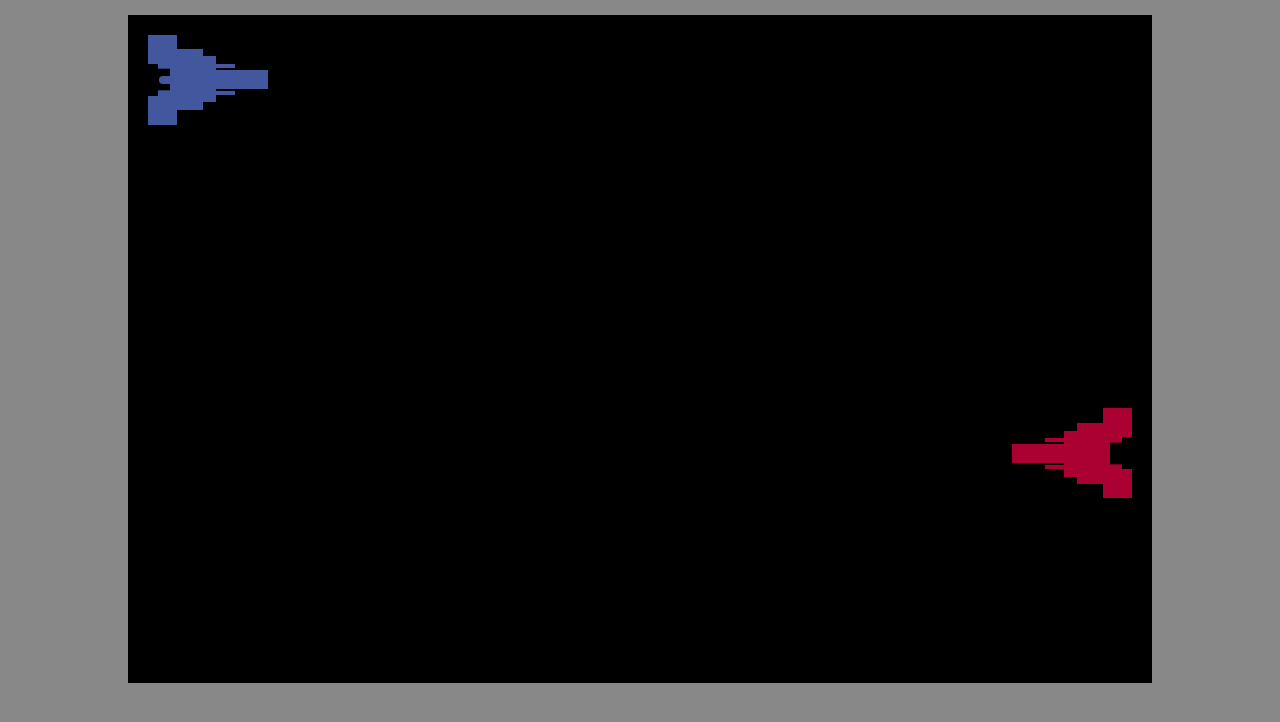
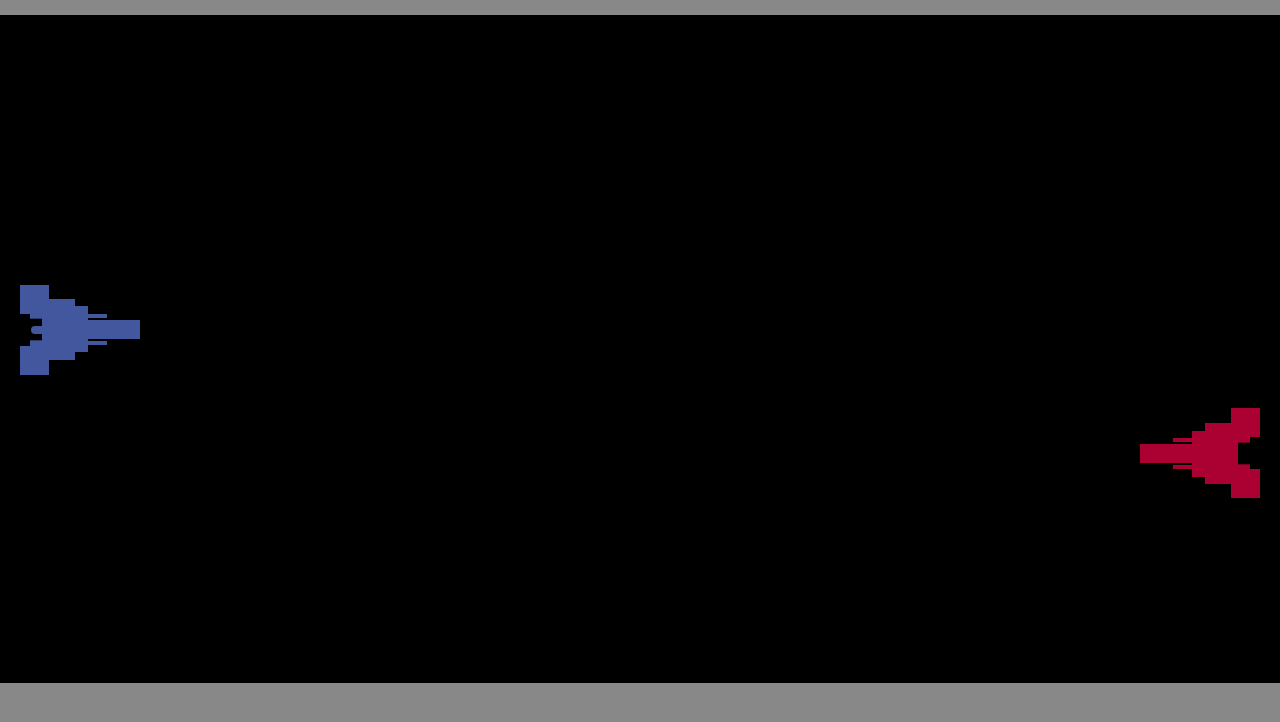
Before and after one commit to danielfabbri/superspacedefense, a plain HTML site: page index.html in a window 1280 px wide. Drawn offline with nearby package versions, Linux system fonts and the light colour scheme.

```diff
--- a/script.js
+++ b/script.js
@@ -1,6 +1,14 @@
+$(document).ready( function userArrive() {
+    $("#p1").css({'margin-top': '270px'});
+    $("#p1").animate({'margin-left': '-130px'}, 1);
+    $("#p1").animate({'margin-left': '20px'}, 500);
+});
+
 $(document).ready( function enemyArrive() {
+    $("#e1").css({'margin-top': '270px'});
     $("#e1").animate({'margin-right': '-130px'}, 1);
-$("#e1").animate({'margin-right': '20px'}, 19000 ?enemyMove:function(){});
+    $("#e1").animate({'margin-right': '20px'}, 1000 ?enemyMove:function(){});
+
     function enemyMove() {
     var random = Math.random();
         if (random <= 0.3) {
@@ -27,7 +35,7 @@ var ePosition = $("#e1").css('margin-top');
         break;
 
         case 39: // right
-        $("#shot").animate({'margin-left': '1020px'});
+        $("#shot").animate({'margin-left': '1520px'});
         $("#shot").animate({'margin-left': '11px'}, 1);
         var ballTop = $("#shot").offset().top;
         var enemyTop = $("#e1").offset().top;
--- a/style.css
+++ b/style.css
@@ -1,6 +1,5 @@
 body {margin:15px 0 0 0; background:#888;}
-.wrap { overflow: hidden; width:1024px; height:668px; background:#000; margin:0 auto; }
+.wrap { overflow: hidden; height:668px; background:#000; margin:0 auto; }
 #p1 { float: left; width:120px; height:90px; background-image: url('images/nave1.png'); margin: 20px; z-index: 2; }
-
 #e1 { float: right; width:120px; height:90px; background-image: url('images/nave2.png'); margin: 20px; }
 #shot { margin: 41px 11px; width:30px; height:8px; background:#42579d; border-radius: 4px; z-index: 1;}
```
Also changed, not shown: 1 other file. Lines whose indentation alone changed are shown as unchanged.
